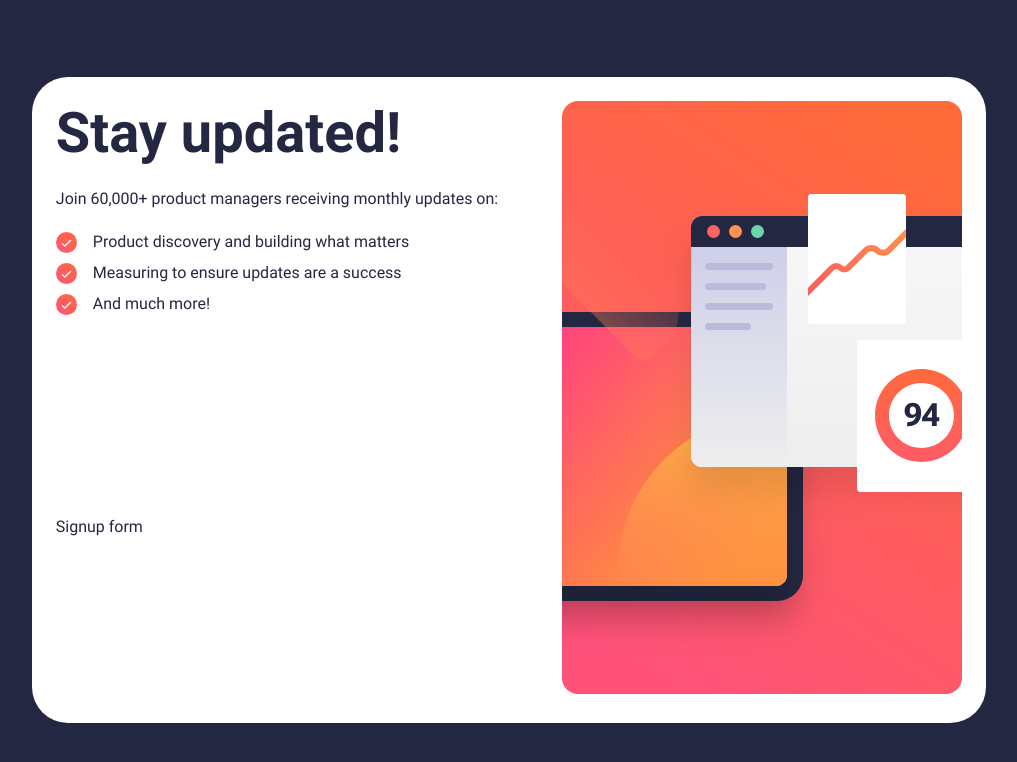
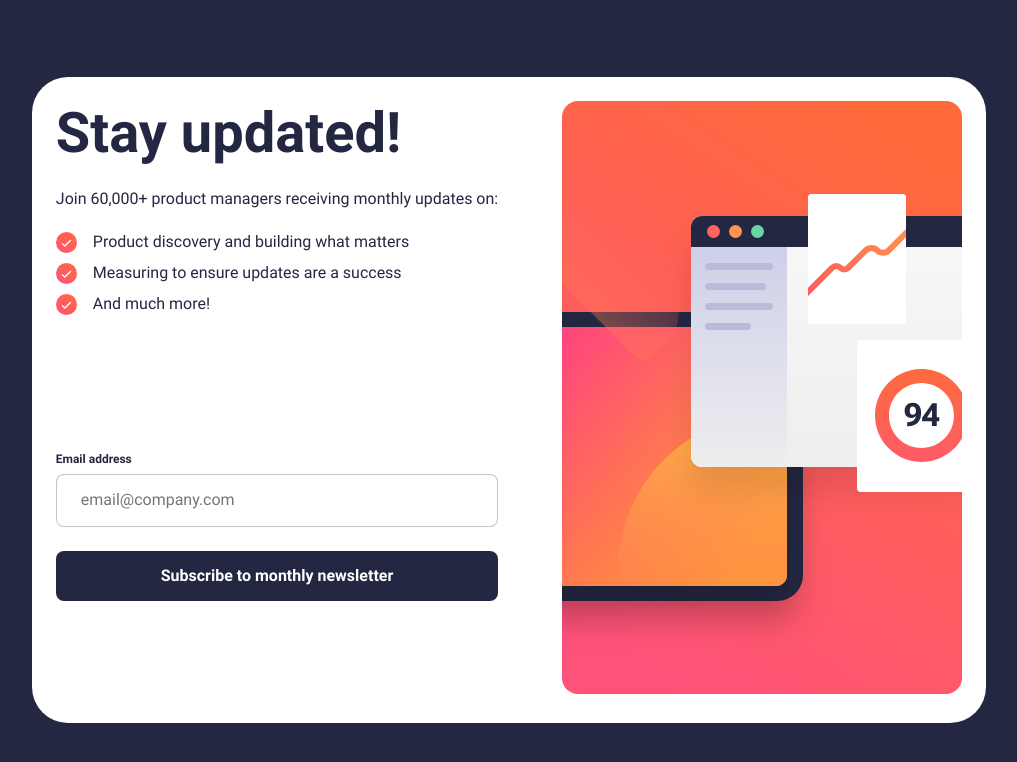
Before and after one commit to Dmitry528/Frontend-Mentor_Newsletter-sign-up, a React (Create React App) app: page / in a window 1280 px wide. Shown: the top 762 px of the page, without its empty margins (131-1148 px from the left). Built offline with nearby package versions, Linux system fonts and the light colour scheme.

Commit message:
finished email form

```diff
--- a/src/components/SignUpForm/SignUpForm.tsx
+++ b/src/components/SignUpForm/SignUpForm.tsx
@@ -1,7 +1,17 @@
 import signUpFormStyles from 'styles/modules/components/SignUpForm.module.css';
 
 export const SignUpForm = () => (
-  <div className={signUpFormStyles.signUpForm}>Signup form</div>
+  <form className={signUpFormStyles.signUpForm}>
+    <div className={signUpFormStyles.inputForm}>
+      <label className={signUpFormStyles.signUpForm__label}>Email address</label>
+      <input
+        className={signUpFormStyles.signUpForm__input}
+        type="text"
+        placeholder='email@company.com'
+      />
+    </div>
+    <button className={signUpFormStyles.signUpForm__button}>Subscribe to monthly newsletter</button>
+  </form>
 );
 
 export default SignUpForm;
--- a/src/styles/modules/components/SignUpForm.module.css
+++ b/src/styles/modules/components/SignUpForm.module.css
@@ -1,3 +1,44 @@
 .signUpForm {
   grid-area: form;
+
+  display: flex;
+  flex-direction: column;
+
+  gap: 1.5rem;
 }
+
+.inputForm {
+  display: flex;
+  flex-direction: column;
+  gap: 0.5rem;
+}
+
+.signUpForm__label {
+  font-size: 0.75rem;
+  font-weight: 700;
+}
+
+.signUpForm__input {
+  border-radius: 0.5rem;
+  padding: 1rem 1.5rem;
+  border: 1px solid var(--grey);
+
+  outline: none;
+}
+
+.signUpForm__input:focus {
+  border: 1px solid var(--dark-navy);
+}
+
+.signUpForm__button {
+  width: 100%;
+  padding: 1rem;
+  border-radius: 0.5rem;
+  background-color: var(--dark-navy);
+
+  color: var(--white);
+  font-weight: 700;
+
+
+  border: none;
+}
--- a/src/styles/variables.css
+++ b/src/styles/variables.css
@@ -2,7 +2,7 @@
   /* colors */
   --dark-navy: #242742;
   --pale-navy: #36384D;
-  --grey: #9294a0;
+  --grey: #19182b40;
   --white: #ffffff;
   --tomato: #ff6257;
 
```
